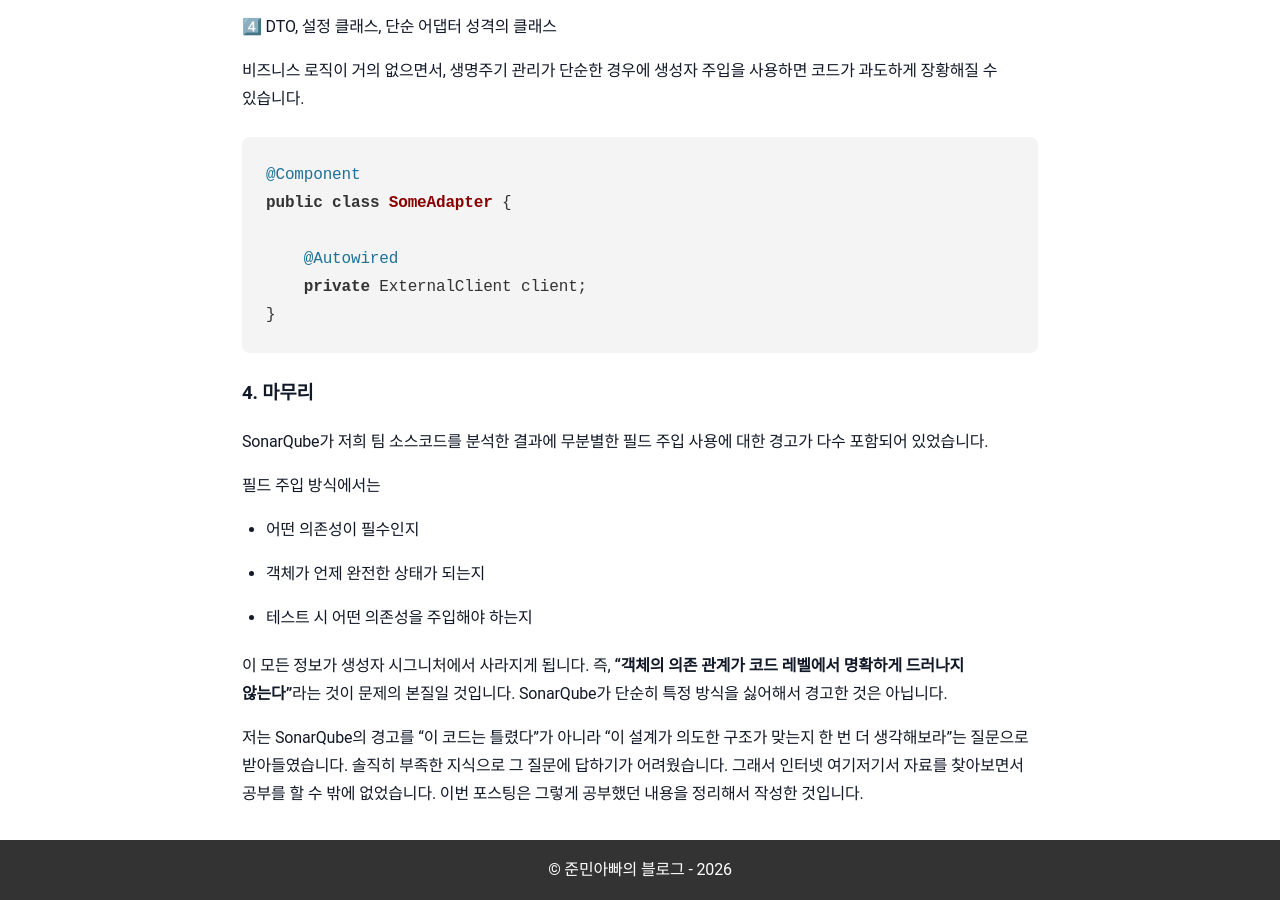
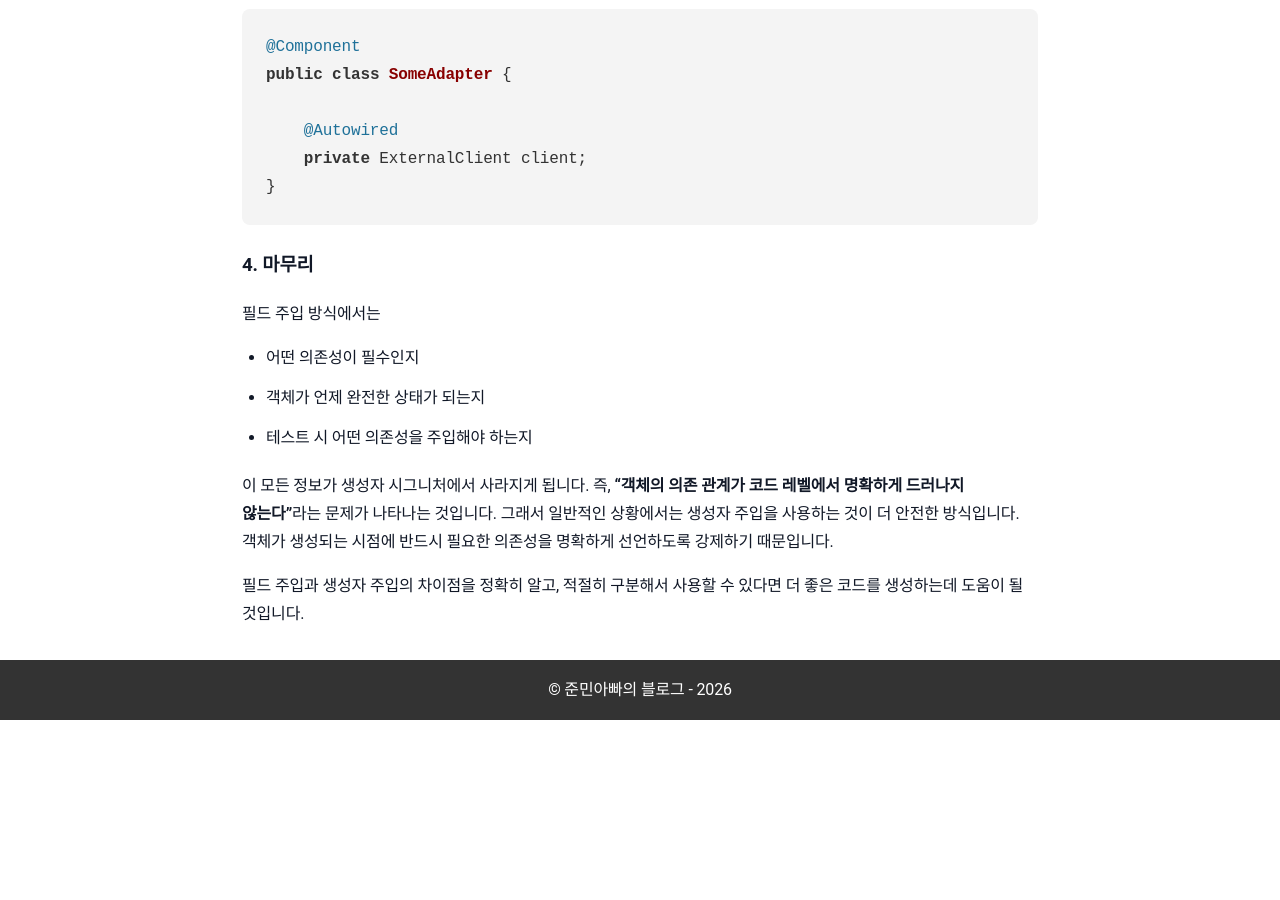
Before and after one commit to sanghoon-lee/sanghoon-lee.github.io, a Jekyll site: the page built from _posts/2026-01-12-DependencyInjection.md, in a window 1280 px wide and 900 px high, scrolled down 6132 px. Built offline with Jekyll 4.4.1, drawn with Linux system fonts in a browser that asks for light colours; nearby versions of some CDN libraries; comment, search, counter and statistics services are not loaded; after the commit the page ends 6852 px from its top, so only the background shows below that; some of the changed text lies outside the part shown.

Commit message:
포스팅 내용 마무리 수정

````diff
--- a/_posts/2026-01-12-DependencyInjection.md
+++ b/_posts/2026-01-12-DependencyInjection.md
@@ -89,8 +89,6 @@ SomeService는 SomeDependency 없이 정상적으로 동작할 수 없습니다.
 | 테스트 용이성	| 생성자 주입을 통해 의존성 주입이 명확하여 테스트가 용이 | 의존성 주입이 명확하지 않아서 테스트가 어려울 수 있음	 |
 | 컴파일 타임 검증	| 컴파일 시점에 의존성 누락 문제를 발견할 수 있음 | 의존성 주입 순서나 누락에 대한 검증이 어려움	 |
 
-필드 주입 방식을 사용하는 것은 간단합니다. 전역변수를 @Autowired 어노테이션만 붙이서 선언하면 자동으로 의존성이 주입되기 때문입니다. 하지만, 일반적인 상황에서는 필드 주입보다 생성자 주입을 사용하는 것이 더 안정적인 방식으로 알려져있습니다. 생성자 주입은 객체가 생성되는 시점에 반드시 필요한 의존성을 명확하게 선언하도록 강제하기 때문입니다.
-
 **잘못된 코드**
 
 ```java
@@ -135,7 +133,7 @@ public class SomeService {
 * 초기화 순서가 중요 → 생성자 주입
 * 불변 객체 → 생성자 주입
 
-그렇지만, 항상 필드 주입을 선택하는 것이 나쁜 선택은 아닙니다. 필드 주입을 사용하는 것이 가능한 경우도 얼마든지 있습니다. 중요한 것은 언제 사용할 수 있는지를 정확히 아는 것입니다.
+그렇지만, 항상 필드 주입을 선택하는 것이 나쁜 선택은 아닙니다. 중요한 것은 언제 사용할 수 있는지를 정확히 아는 것입니다.
 
 1️⃣ 초기화 시점과 무관한 의존성인 경우
 
@@ -196,16 +194,12 @@ public class SomeAdapter {
 
 ### 4. 마무리
 
-SonarQube가 저희 팀 소스코드를 분석한 결과에 무분별한 필드 주입 사용에 대한 경고가 다수 포함되어 있었습니다.
-
 필드 주입 방식에서는
 
 * 어떤 의존성이 필수인지
-
-* 객체가 언제 완전한 상태가 되는지
-
+*  객체가 언제 완전한 상태가 되는지
 * 테스트 시 어떤 의존성을 주입해야 하는지
 
-이 모든 정보가 생성자 시그니처에서 사라지게 됩니다. 즉, **“객체의 의존 관계가 코드 레벨에서 명확하게 드러나지 않는다”**라는 것이 문제의 본질일 것입니다. SonarQube가 단순히 특정 방식을 싫어해서 경고한 것은 아닙니다.
+이 모든 정보가 생성자 시그니처에서 사라지게 됩니다. 즉, **“객체의 의존 관계가 코드 레벨에서 명확하게 드러나지 않는다”**라는 문제가 나타나는 것입니다. 그래서 일반적인 상황에서는 생성자 주입을 사용하는 것이 더 안전한 방식입니다. 객체가 생성되는 시점에 반드시 필요한 의존성을 명확하게 선언하도록 강제하기 때문입니다.
 
-저는 SonarQube의 경고를 “이 코드는 틀렸다”가 아니라 “이 설계가 의도한 구조가 맞는지 한 번 더 생각해보라”는 질문으로 받아들였습니다. 솔직히 부족한 지식으로 그 질문에 답하기가 어려웠습니다. 그래서 인터넷 여기저기서 자료를 찾아보면서 공부를 할 수 밖에 없었습니다. 이번 포스팅은 그렇게 공부했던 내용을 정리해서 작성한 것입니다.
+필드 주입과 생성자 주입의 차이점을 정확히 알고, 적절히 구분해서 사용할 수 있다면 더 좋은 코드를 생성하는데 도움이 될 것입니다.
````
